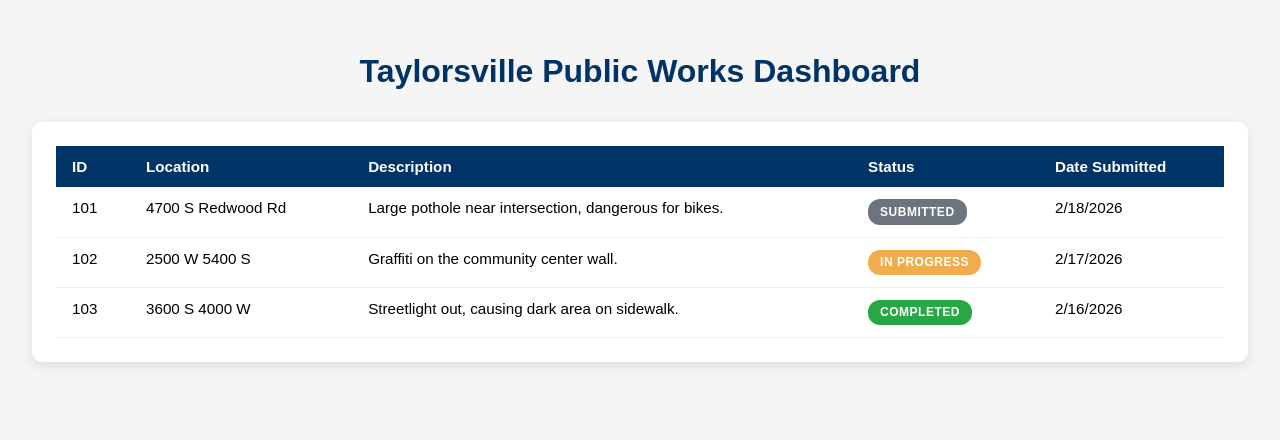
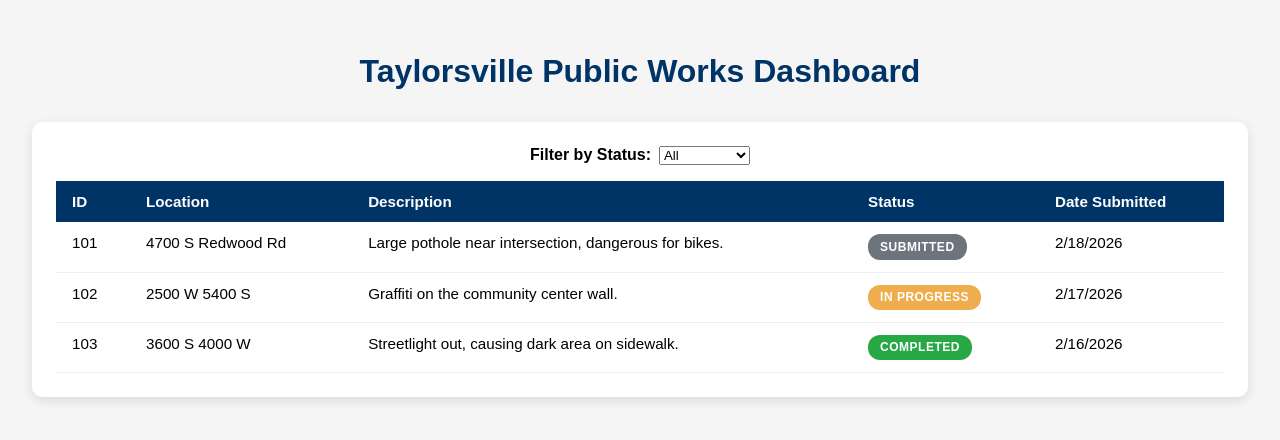
Before and after one commit to MaxHarker/tville-public-works-dashboard, a React (Create React App) app: page / in a window 1280 px wide. Shown: the top 440 px of the page. Built offline with nearby package versions, Linux system fonts and the light colour scheme.

Commit message:
Sorting functionality

```diff
--- a/src/App.js
+++ b/src/App.js
@@ -1,8 +1,11 @@
-import React from "react";
+import React, { useState } from "react";
 import RequestTable from "./components/RequestTable";
 import DashboardCard from "./components/DashboardCard";
+import "./App.css";
 
 function App() {
+  const [filterStatus, setFilterStatus] = useState("All");
+
   const requests = [
     {
       id: 101,
@@ -27,22 +30,35 @@ function App() {
     },
   ];
 
+  // Filter requests based on selected status
+  const filteredRequests = requests.filter((req) =>
+    filterStatus === "All" ? true : req.status === filterStatus
+  );
+
   return (
-    <div
-      style={{
-        padding: "2rem",
-        fontFamily: "Arial, sans-serif",
-        backgroundColor: "#f5f5f5",
-        minHeight: "100vh",
-      }}
-    >
+    <div className="App" style={{ padding: "2rem", fontFamily: "Arial, sans-serif", backgroundColor: "#f5f5f5", minHeight: "100vh" }}>
       <h1 style={{ textAlign: "center", color: "#003366" }}>
         Taylorsville Public Works Dashboard
       </h1>
 
-      {/* Use the new DashboardCard component */}
       <DashboardCard>
-        <RequestTable requests={requests} />
+        <div style={{ marginBottom: "1rem" }}>
+          <label htmlFor="statusFilter" style={{ marginRight: "0.5rem", fontWeight: "bold" }}>
+            Filter by Status:
+          </label>
+          <select
+            id="statusFilter"
+            value={filterStatus}
+            onChange={(e) => setFilterStatus(e.target.value)}
+          >
+            <option value="All">All</option>
+            <option value="Submitted">Submitted</option>
+            <option value="In Progress">In Progress</option>
+            <option value="Completed">Completed</option>
+          </select>
+        </div>
+
+        <RequestTable requests={filteredRequests} />
       </DashboardCard>
     </div>
   );
--- a/src/components/RequestTable.css
+++ b/src/components/RequestTable.css
@@ -2,6 +2,7 @@
   width: 100%;
   border-collapse: collapse;
   font-size: 0.95rem;
+  overflow-x: auto;
 }
 
 .request-table th,
--- a/src/components/RequestTable.js
+++ b/src/components/RequestTable.js
@@ -4,6 +4,7 @@ import "./RequestTable.css";
 
 const RequestTable = ({ requests }) => {
   return (
+    <div className="request-table-container">
       <table className="request-table">
         <thead>
           <tr>
@@ -28,6 +29,7 @@ const RequestTable = ({ requests }) => {
           ))}
         </tbody>
       </table>
+    </div>
   );
 };
 
```
Lines whose indentation alone changed are shown as unchanged.
